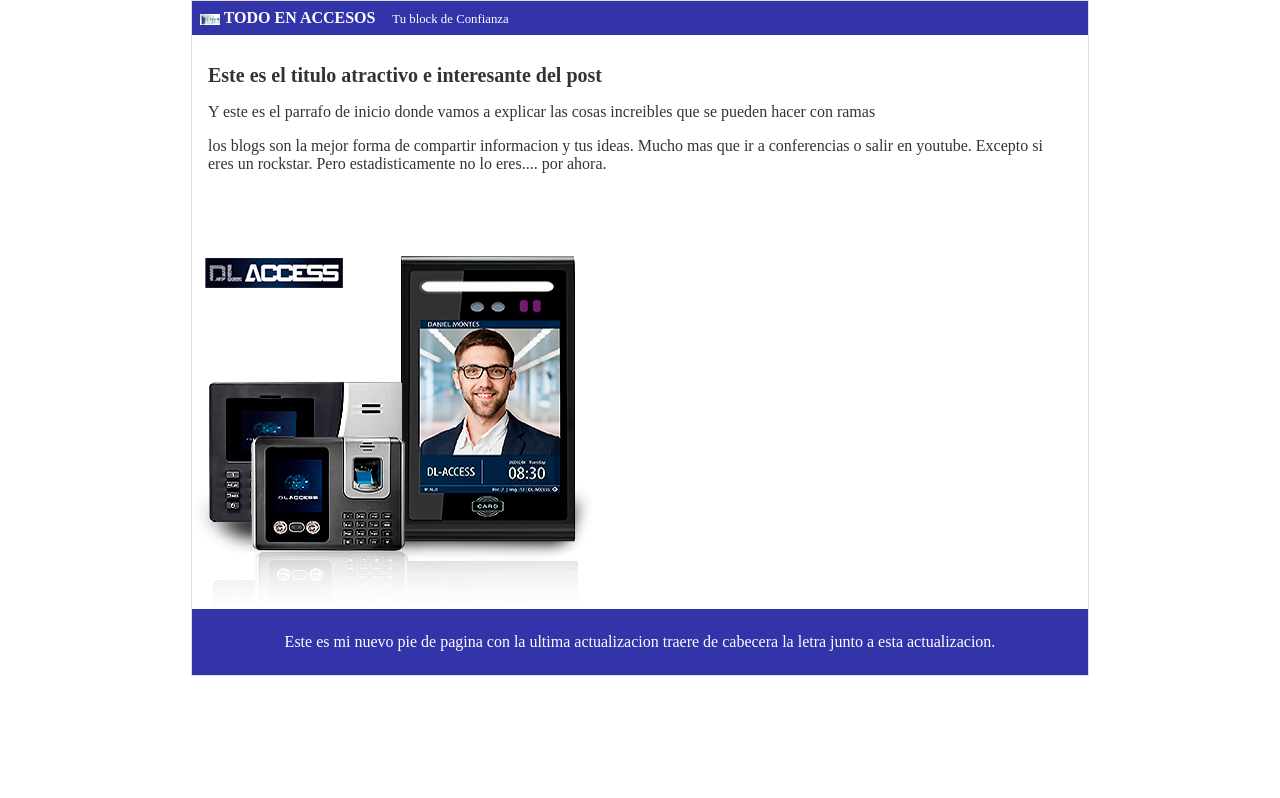
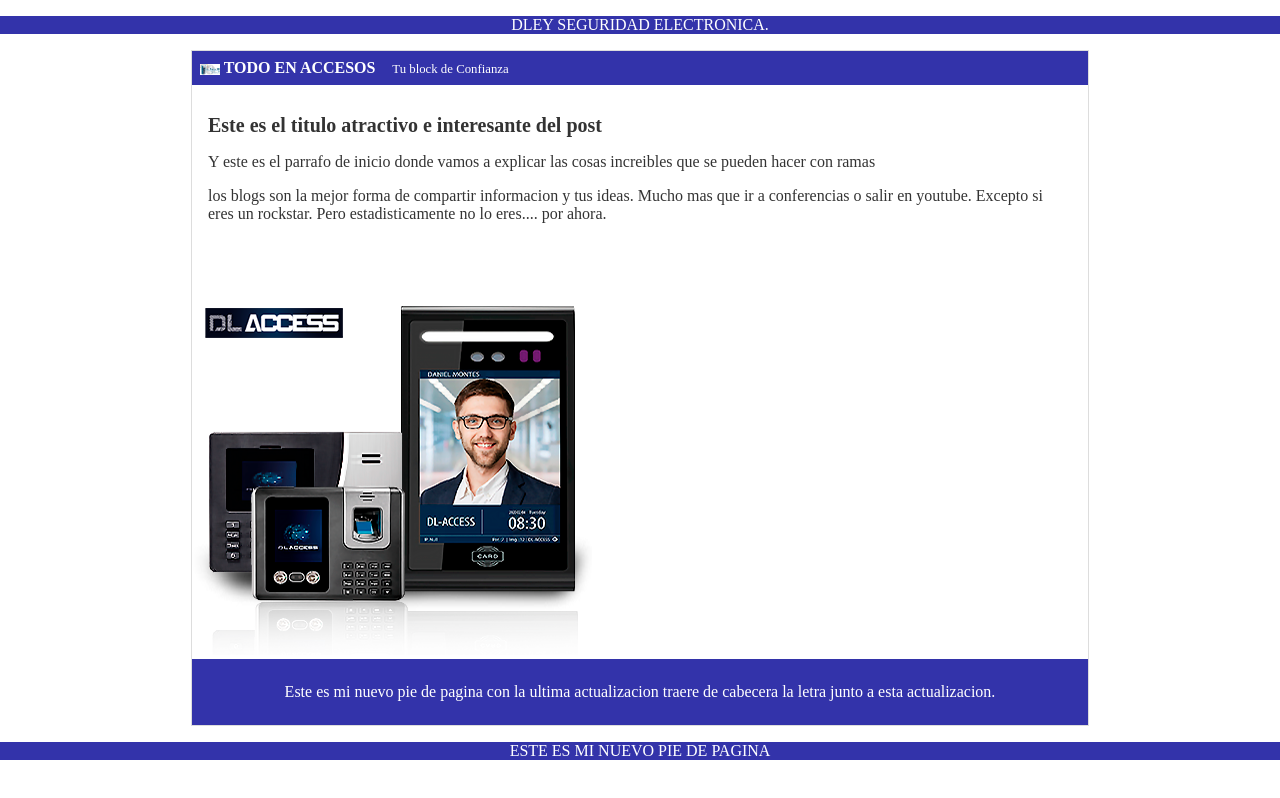
Before and after one commit to lrley/dleyrepositorio, a plain HTML site: page index.html in a window 1280 px wide. Drawn offline with Linux system fonts and the light colour scheme.

Commit message:
cambio footer agregamos header ultima actualizacion desde el header

```diff
--- a/css/estilos.css
+++ b/css/estilos.css
@@ -45,24 +45,33 @@
     padding: 1em;
 }
 
-
-
-#post{
-background: white;
-padding: 1em;
-}
-
-.footer{
+#container-p{
     /*width: 100%;*/
     text-align: center;
     /*margin: 0 auto;*/
     background: #33a;
     /*box-shadow: 0px 2px 20px 0px rgba(0, 0, 0, 0, 5);*/
-    color: white;
+    color:white;
     /*font-weight: bold;*/
     padding: 0.5em;
 }
 
-#post {
-    padding: 1em;
+#header{
+    color: white;
+  background: #33a;
+    /*color:#096980;*/
+
+  align-items: center;
+  justify-content: space-between;
+
 }
+
+#footer{
+    color: white;
+  background: #33a;
+    /*color:#096980;*/
+
+  align-items: center;
+  justify-content: space-between;
+
+}
--- a/index.html
+++ b/index.html
@@ -10,7 +10,11 @@
 
 <body>
 
+   <header id="header">
 
+    <p>DLEY SEGURIDAD ELECTRONICA.</p>
+
+   </header>
 
 <div id="Container">
    <div id="cabecera">
@@ -45,18 +49,23 @@
 
      <img src="img/banner-web png.png" alt="nueva imagen">
 
-        <footer class="footer">
-
-            <p>
-                Este es mi nuevo pie de pagina con la ultima actualizacion traere de cabecera la letra junto a esta actualizacion.
-            </p>
-        </footer>
+    <div id="container-p">
+     <p>
+        Este es mi nuevo pie de pagina con la ultima actualizacion traere de cabecera la letra junto a esta actualizacion.
+    </p>
+    </div>
 
     </div>
 
 
 
+    <footer id="footer">
 
+        <p>
+            ESTE ES MI NUEVO PIE DE PAGINA
+        </p>
+
+    </footer>
 
 
 
```
